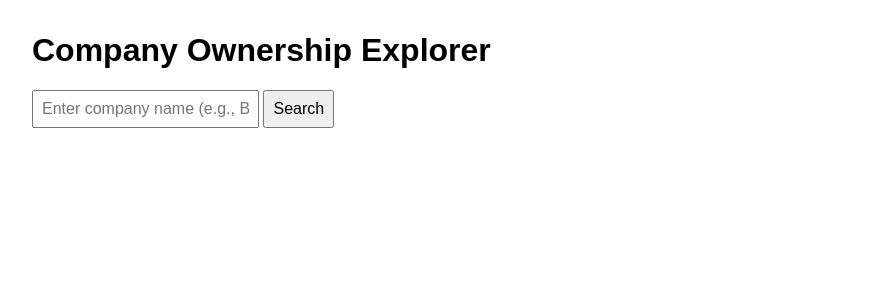
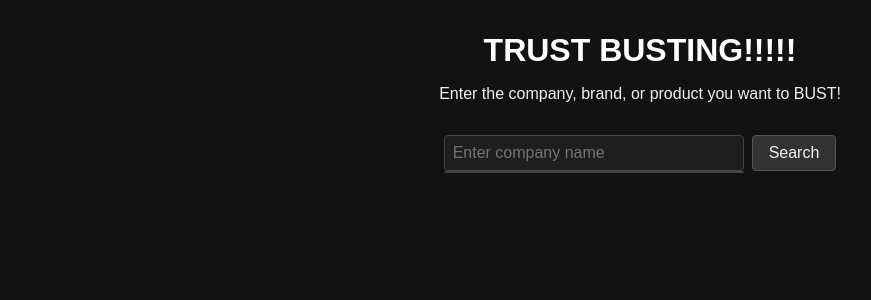
Before and after one commit to jrbud/Trust-Busters, a Flask app: page / in a window 1280 px wide. Shown: the top 300 px of the page, without its empty margins (0-871 px from the left). Run offline with Flask 3, Linux system fonts and the light colour scheme.

Commit message:
search system version 1

```diff
--- /dev/null
+++ b/requirements.txt
@@ -0,0 +1 @@
+npx
--- a/server/server.py
+++ b/server/server.py
@@ -26,23 +26,32 @@ sample_company = {
     }
 }
 
-# Route to serve the frontend
 @app.route('/')
 def home():
     return render_template('index.html')
 
-# API endpoint to get company info
 @app.route('/api/company', methods=['GET'])
 def get_company_info():
     company = request.args.get('name')
     if not company:
         return jsonify({"error": "Missing company name"}), 400
 
-    data = sample_company.get(company)
+    company_lower = company.lower()
+    data = next((v for k, v in sample_company.items() if k.lower() == company_lower), None)
+
     if not data:
         return jsonify({"error": f"No data found for '{company}'"}), 404
 
     return jsonify(data)
 
+@app.route('/api/suggest', methods=['GET'])
+def suggest_companies():
+    query = request.args.get('q', '').lower()
+    if not query:
+        return jsonify([])
+
+    matches = [name for name in sample_company if query in name.lower()]
+    return jsonify(matches[:10])
+
 if __name__ == '__main__':
     app.run(debug=True)
--- a/server/templates/index.html
+++ b/server/templates/index.html
@@ -2,27 +2,158 @@
 <html lang="en">
 <head>
   <meta charset="UTF-8" />
-  <title>Company Ownership Explorer</title>
+  <title>Trust Busters</title>
+  <link rel="icon" type="image/x-icon" href="{{ url_for('static', filename='favicon.ico') }}" />
   <style>
-    body { font-family: Arial, sans-serif; margin: 2em; }
-    table { border-collapse: collapse; width: 100%; margin-top: 1em; }
-    th, td { border: 1px solid #ccc; padding: 8px; text-align: left; }
-    th { background-color: #f2f2f2; }
-    input, button { padding: 8px; font-size: 1em; }
+    body {
+      font-family: Arial, sans-serif;
+      margin: 2em;
+      text-align: center;
+      background-color: #121212;
+      color: #f0f0f0;
+    }
+
+    h1 {
+      margin-bottom: 0.2em;
+      color: #ffffff;
+    }
+
+    .search-bar {
+      display: inline-flex;
+      align-items: flex-start;
+      gap: 8px;
+      margin-top: 1em;
+      position: relative;
+    }
+
+    .input-wrapper {
+      position: relative;
+      width: 300px;
+    }
+
+    input {
+      padding: 8px;
+      font-size: 1em;
+      width: 100%;
+      box-sizing: border-box;
+      background-color: #1e1e1e;
+      color: #f0f0f0;
+      border: 1px solid #444;
+      border-radius: 4px;
+    }
+
+    button {
+      padding: 8px 16px;
+      font-size: 1em;
+      background-color: #333;
+      color: #f0f0f0;
+      border: 1px solid #555;
+      border-radius: 4px;
+      cursor: pointer;
+    }
+
+    button:hover {
+      background-color: #444;
+    }
+
+    ul.suggestions {
+      position: absolute;
+      text-align: left;
+      top: 100%;
+      left: 0;
+      right: 0;
+      list-style: none;
+      padding: 0;
+      margin: 0;
+      border: 1px solid #444;
+      background: #1e1e1e;
+      z-index: 10;
+      max-height: 200px;
+      overflow-y: auto;
+      border-radius: 4px;
+    }
+
+    ul.suggestions li {
+      padding: 8px;
+      cursor: pointer;
+      color: #f0f0f0;
+    }
+
+    ul.suggestions li:hover {
+      background-color: #333;
+    }
+
+    table {
+      border-collapse: separate;
+      border-spacing: 0;
+      width: 80%;
+      margin: 1em auto;
+      border: 1px solid #444;
+      border-radius: 10px;
+      overflow: hidden;
+      background-color: #1e1e1e;
+      color: #f0f0f0;
+    }
+
+    th, td {
+      border: 1px solid #444;
+      padding: 8px;
+      text-align: left;
+    }
+
+    th {
+      background-color: #2a2a2a;
+    }
+
+    #results {
+      margin-top: 2em;
+    }
+
+    .section-heading {
+      text-align: left;
+      margin-left: 10%;
+      margin-top: 2em;
+      color: #ffffff;
+    }
   </style>
 </head>
 <body>
-  <h1>Company Ownership Explorer</h1>
-  <input type="text" id="companyInput" placeholder="Enter company name (e.g., BrandX)" />
-  <button onclick="fetchCompanyData()">Search</button>
+  <h1>TRUST BUSTING!!!!!</h1>
+  <p>Enter the company, brand, or product you want to BUST!</p>
+
+  <div class="search-bar">
+    <div class="input-wrapper">
+      <input type="text" id="companyInput" placeholder="Enter company name" oninput="getSuggestions()" />
+      <ul id="suggestions" class="suggestions"></ul>
+    </div>
+    <button onclick="searchCompany()">Search</button>
+  </div>
 
   <div id="results"></div>
 
   <script>
-    async function fetchCompanyData() {
-      const company = document.getElementById('companyInput').value;
-      const response = await fetch(`http://localhost:5000/api/company?name=${encodeURIComponent(company)}`);
-      const data = await response.json();
+    async function getSuggestions() {
+      const input = document.getElementById('companyInput').value;
+      if (input.length < 1) {
+        document.getElementById('suggestions').innerHTML = '';
+        return;
+      }
+      const res = await fetch(`/api/suggest?q=${encodeURIComponent(input)}`);
+      const suggestions = await res.json();
+      const list = suggestions.map(name => `<li onclick="selectSuggestion('${name}')">${name}</li>`).join('');
+      document.getElementById('suggestions').innerHTML = list;
+    }
+
+    function selectSuggestion(name) {
+      document.getElementById('companyInput').value = name;
+      document.getElementById('suggestions').innerHTML = '';
+      searchCompany();
+    }
+
+    async function searchCompany() {
+      const name = document.getElementById('companyInput').value;
+      const res = await fetch(`/api/company?name=${encodeURIComponent(name)}`);
+      const data = await res.json();
 
       if (data.error) {
         document.getElementById('results').innerHTML = `<p style="color:red;">${data.error}</p>`;
@@ -31,21 +162,12 @@
 
       let html = `
         <h2>Results for "${data.company}"</h2>
-        <table>
-          <tr><th>Parent Company</th><td>${data.parent}</td></tr>
-        </table>
-        <h3>Child Companies</h3>
-        <table>
-          <tr><th>Name</th></tr>
-          ${data.children.map(child => `<tr><td>${child}</td></tr>`).join('')}
-        </table>
-        <h3>Sister Brands</h3>
-        <table>
-          <tr><th>Name</th></tr>
-          ${data.sisters.map(sister => `<tr><td>${sister}</td></tr>`).join('')}
-        </table>
+        <p><strong>Parent company:</strong> ${data.parent}</p>
+        <h3 class="section-heading">Child Companies</h3>
+        <table><tr><th>Name</th></tr>${data.children.map(c => `<tr><td>${c}</td></tr>`).join('')}</table>
+        <h3 class="section-heading">Sister Brands</h3>
+        <table><tr><th>Name</th></tr>${data.sisters.map(s => `<tr><td>${s}</td></tr>`).join('')}</table>
       `;
-
       document.getElementById('results').innerHTML = html;
     }
   </script>
```
Also changed, not shown: server/static/favicon.ico (added).
